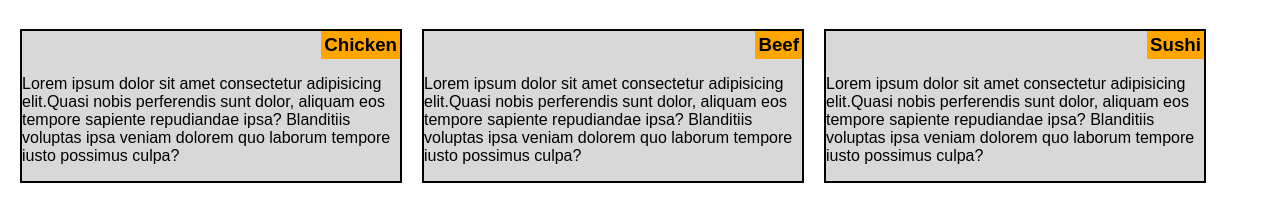
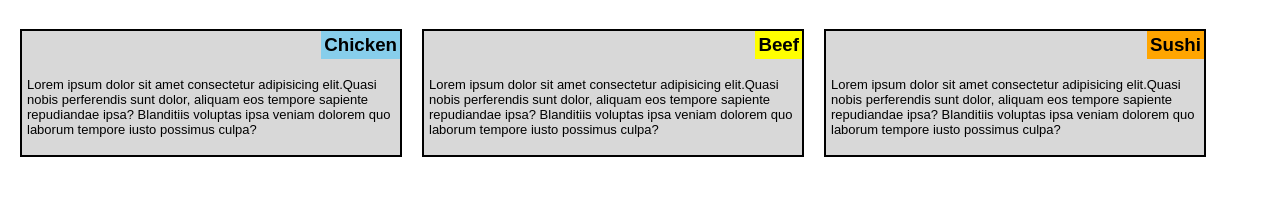
Before and after one commit to abidkk1/coursera-test, a plain HTML site: page project1/index.html in a window 1280 px wide. Shown: the part 71-292 px from the top of the page. Drawn offline with Linux system fonts and the light colour scheme.

Commit message:
updated project1

```diff
--- a/project1/style.css
+++ b/project1/style.css
@@ -89,7 +89,13 @@ div p {
   div div {
     margin-left: 5px;
     margin-right: 5px;
+
   }
+}
+
+p{
+  padding: 5px;
+  font-size: 13px;
 }
 
 
@@ -113,3 +119,13 @@ div{
 margin-left: auto;
 margin-right: auto;
 }
+
+
+div > div:nth-of-type(2) > h3:nth-of-type(1) {
+  background-color: yellow;
+}
+
+
+div > div:nth-of-type(1) > h3:nth-of-type(1) {
+  background-color: skyblue;
+}
```
